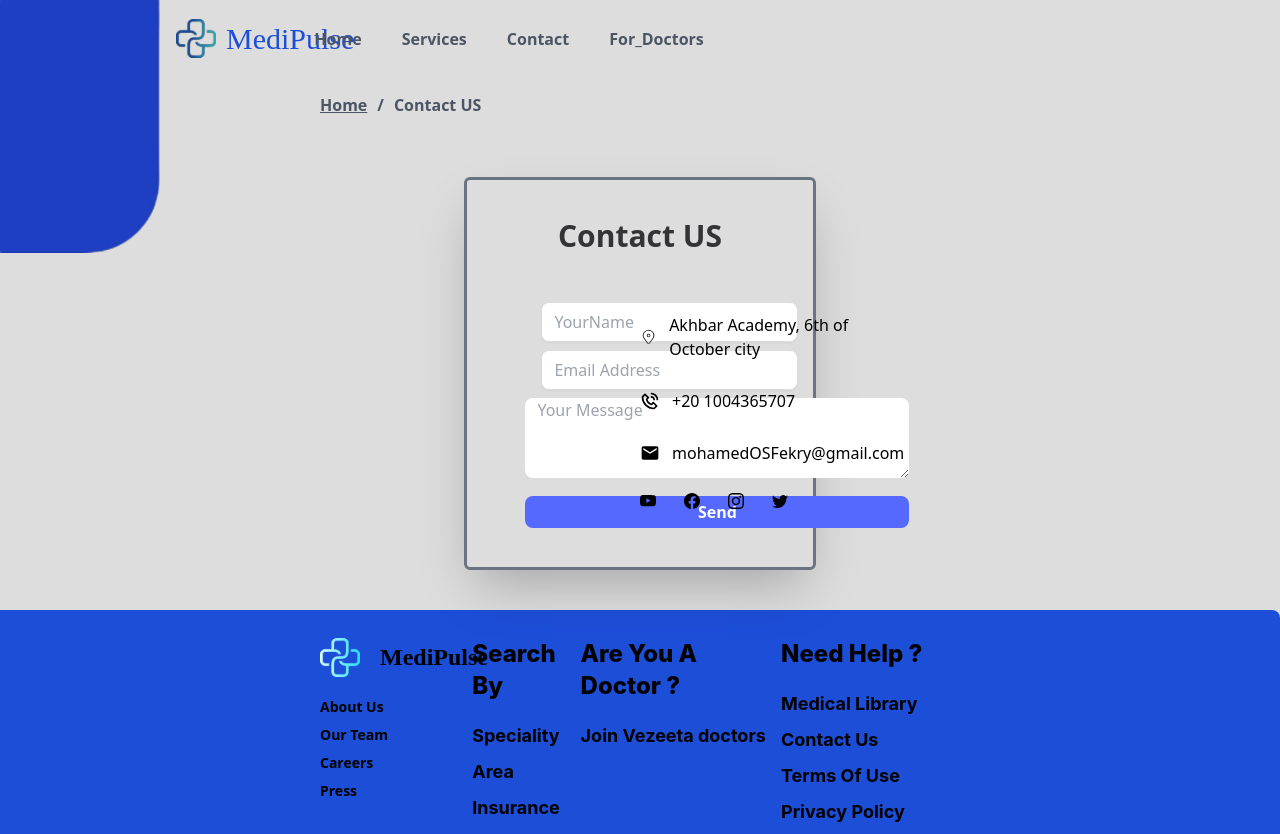
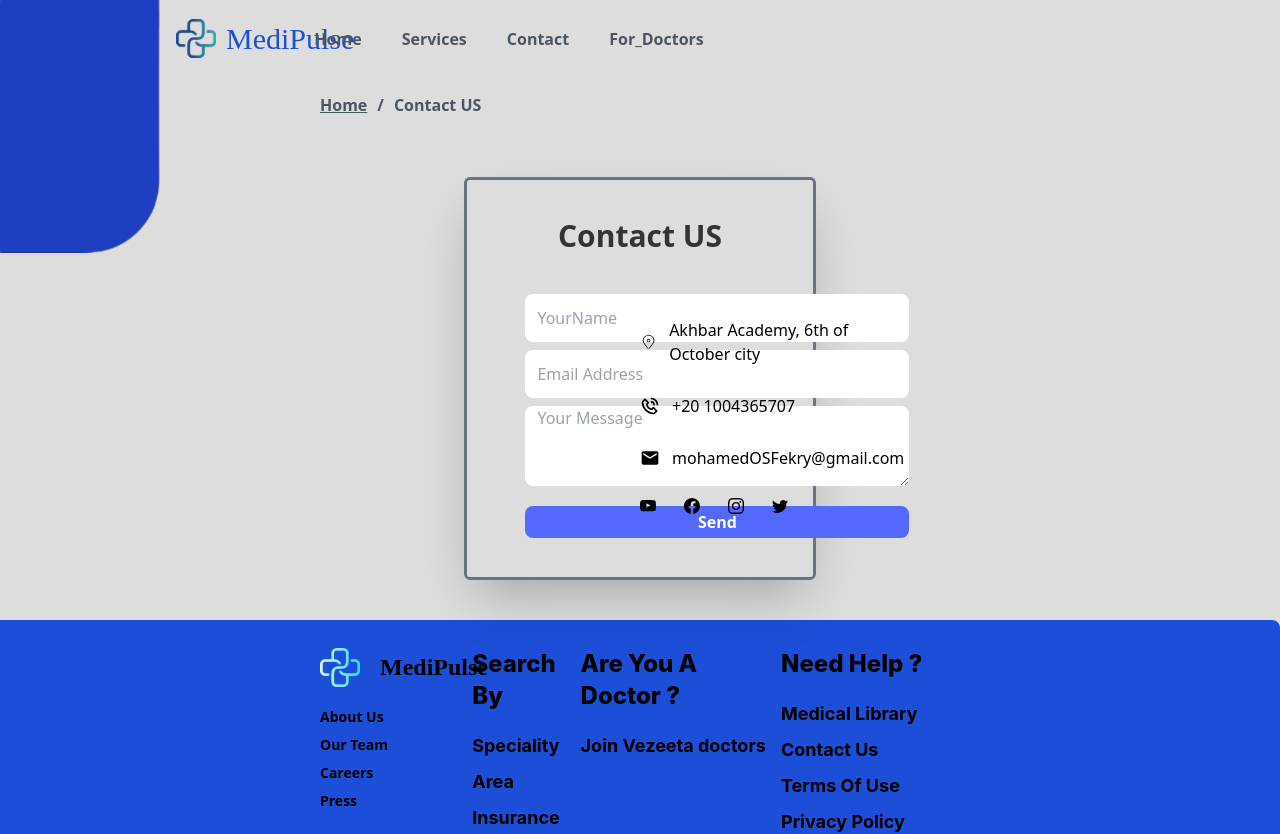
Before and after one commit to moshaosama/Graduation_Project, a React (Vite) app: page /contact in a window 1280 px wide. Shown: the top 834 px of the page. Built offline with nearby package versions, Linux system fonts and the light colour scheme.

Commit message:
Edit Contact Form

```diff
--- a/src/Components/FormContactUs/FormContactUs.tsx
+++ b/src/Components/FormContactUs/FormContactUs.tsx
@@ -1,6 +1,5 @@
 import { CiLocationOn } from "react-icons/ci";
 import ButtonForm from "../Form/ButtonForm";
-import Inputs from "../Form/Inputs";
 import { BiPhoneCall } from "react-icons/bi";
 import { MdEmail } from "react-icons/md";
 import { BsFacebook, BsInstagram, BsTwitter, BsYoutube } from "react-icons/bs";
@@ -25,7 +24,7 @@ const FormContactUs = () => {
     []
   );
 
-  const [isPending, startTransition] = useTransition();
+  const [, startTransition] = useTransition();
 
   const [Comment, setComment] = useState({
     Name: "",
@@ -49,17 +48,25 @@ const FormContactUs = () => {
         Contact US
       </h1>
       <div className="flex items-center mt-10 mx-5">
-        <form action="" className="w-1/2">
+        <form action="" className="w-1/2 flex flex-col gap-2">
           {ListInput?.map(
             (el: { placeHolder: string; Label: string }, index: number) => {
               return (
                 <div key={index}>
-                  <Inputs
+                  {/* <Inputs
                     Label={el.Label}
                     Type="text"
                     placeHolder={el.placeHolder}
                     ChangeEvent={handleChange}
                     Active={false}
+                  /> */}
+
+                  <input
+                    type="text"
+                    className="w-96 rounded-lg p-3"
+                    placeholder={el.placeHolder}
+                    name={el.Label}
+                    onChange={handleChange}
                   />
                 </div>
               );
```
